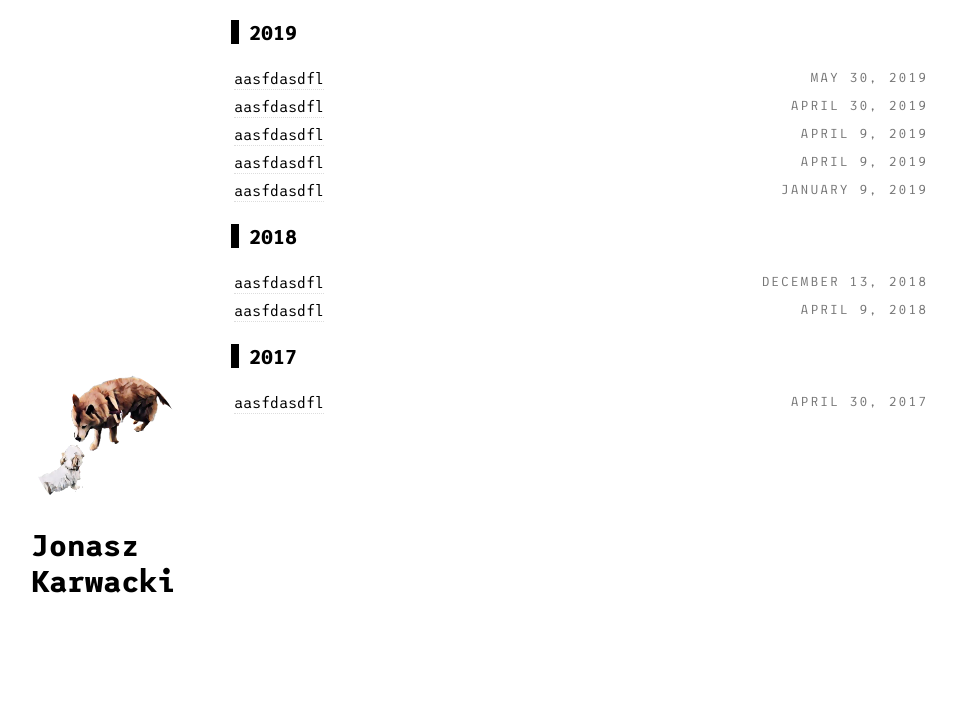
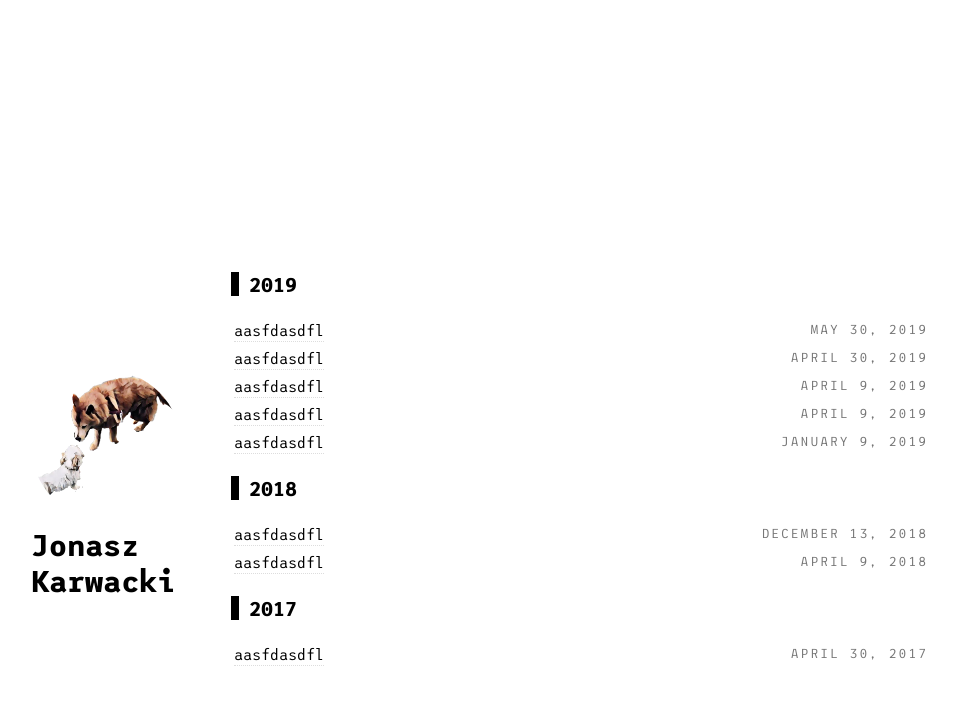
Before and after one commit to escofresco/escofresco.github.io, a Jekyll site: the page built from index.html, in a window 1280 px wide. Shown: the top 705 px of the page, without its empty margins (19-975 px from the left). Built offline with Jekyll 4.4.1, drawn with Linux system fonts in a browser that asks for light colours; nearby versions of some CDN libraries.

Commit message:
center posts vertically

```diff
--- a/css/base.css
+++ b/css/base.css
@@ -249,6 +249,7 @@ ul {
 .content {
   max-width: 700px;
   margin: 0 20px 50px 250px;
+  position: relative;
 }
 
 .content .byline {
--- a/js/application.js
+++ b/js/application.js
@@ -18,6 +18,10 @@
 // })();
 
 $(window).on('load', function() {
+
+  if($('.content').height() < $(window).height()) {
+    $('.content').css({'top': $(window).height()/2-$('.content').height()/2 + 'px'})
+  }
   var mX, mY, distance, $element  = $('.sidebar a');
   var elements = [$element].concat($('.rainbow'))
   function calculateDistance(elem, mouseX, mouseY) {
```
